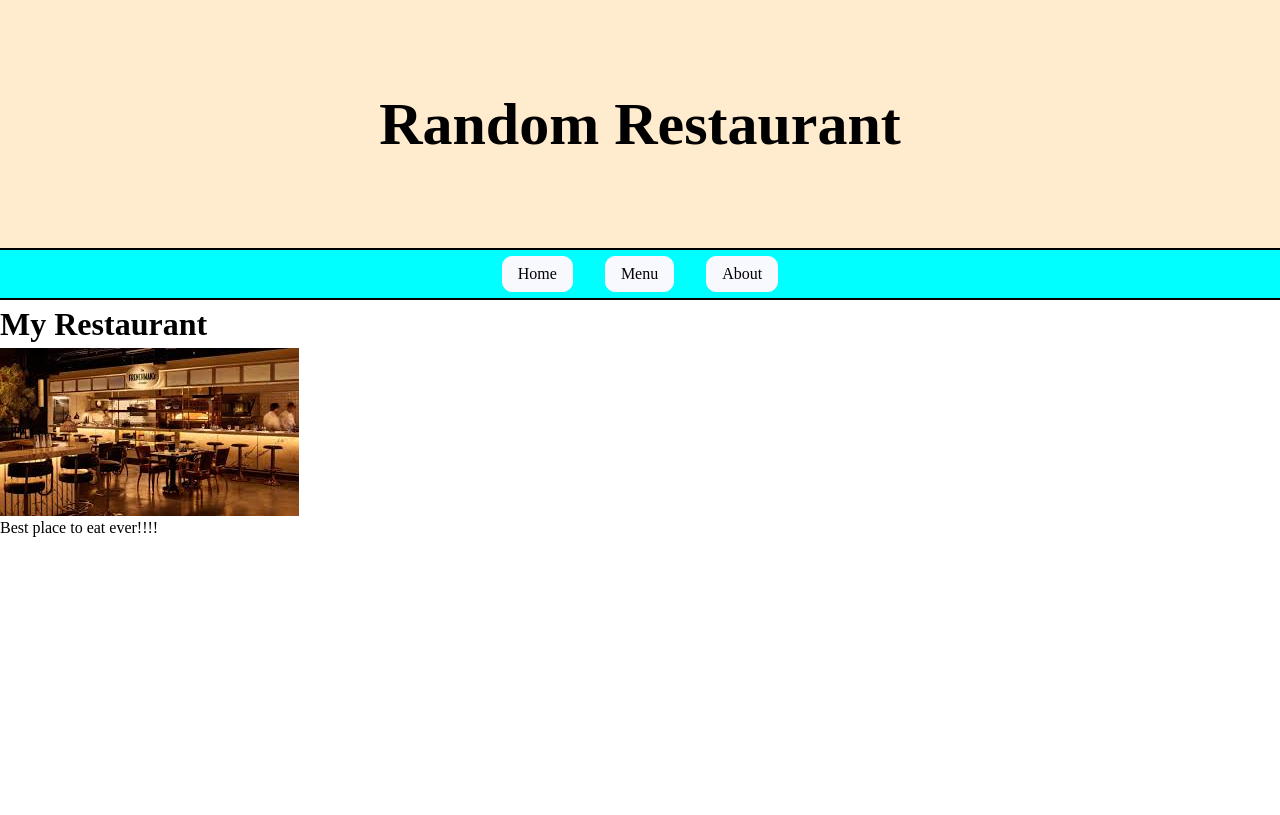
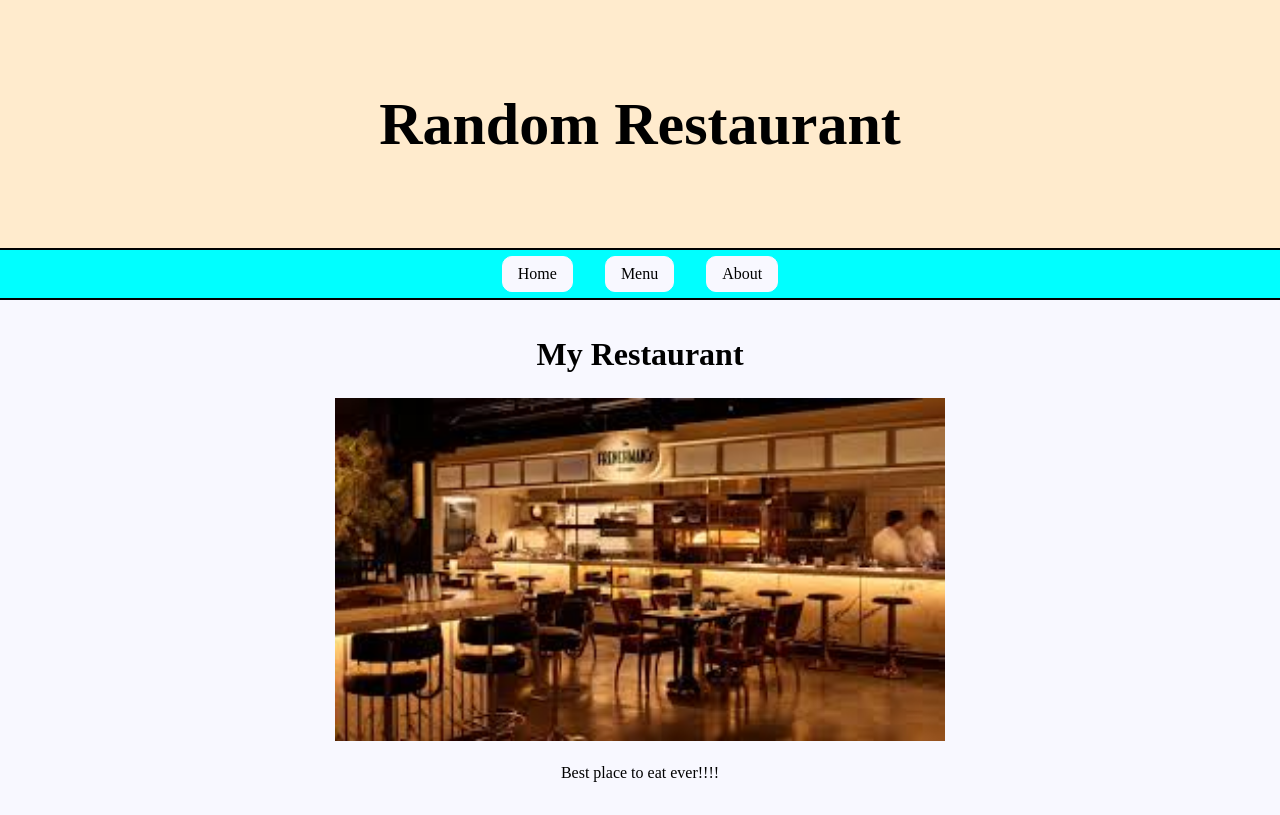
Before and after one commit to TurnerHelical/restaurantPage, a website built with webpack: page src/template.html in a window 1280 px wide. Built offline with nearby package versions, Linux system fonts and the light colour scheme.

Commit message:
styled content section

```diff
--- a/src/styles.css
+++ b/src/styles.css
@@ -39,3 +39,22 @@ nav button:hover {
 nav button:active {
     background-color: ghostwhite;
 }
+
+#content {
+    display: flex;
+    flex-direction: column;
+    justify-content: center;
+    align-items: center;
+    gap: 20px;
+    padding: 30px;
+    background-color: ghostwhite;
+}
+
+#content h2 {
+    font-size: 32px;
+}
+
+#content img {
+    height: 50%;
+    width: 50%;
+}
--- a/src/template.html
+++ b/src/template.html
@@ -19,7 +19,7 @@
         </nav>
     </header>
     <div id="content">
-        <h1>My Restaurant</h1>
+        <h2>My Restaurant</h2>
         <img src="./images/download.jpeg"
             alt="an image of a bar in a restaurant">
         <p>Best place to eat ever!!!!</p>
```
